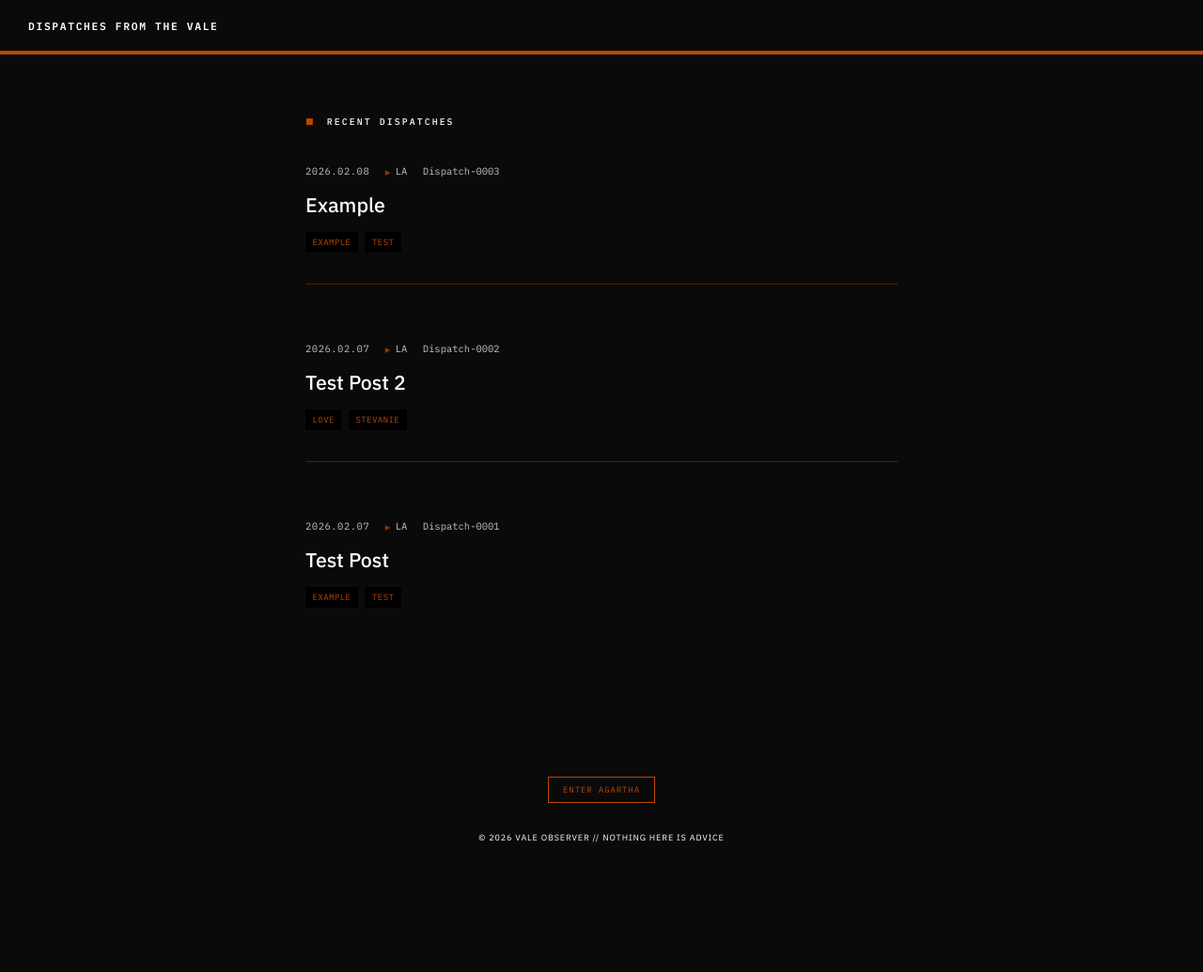
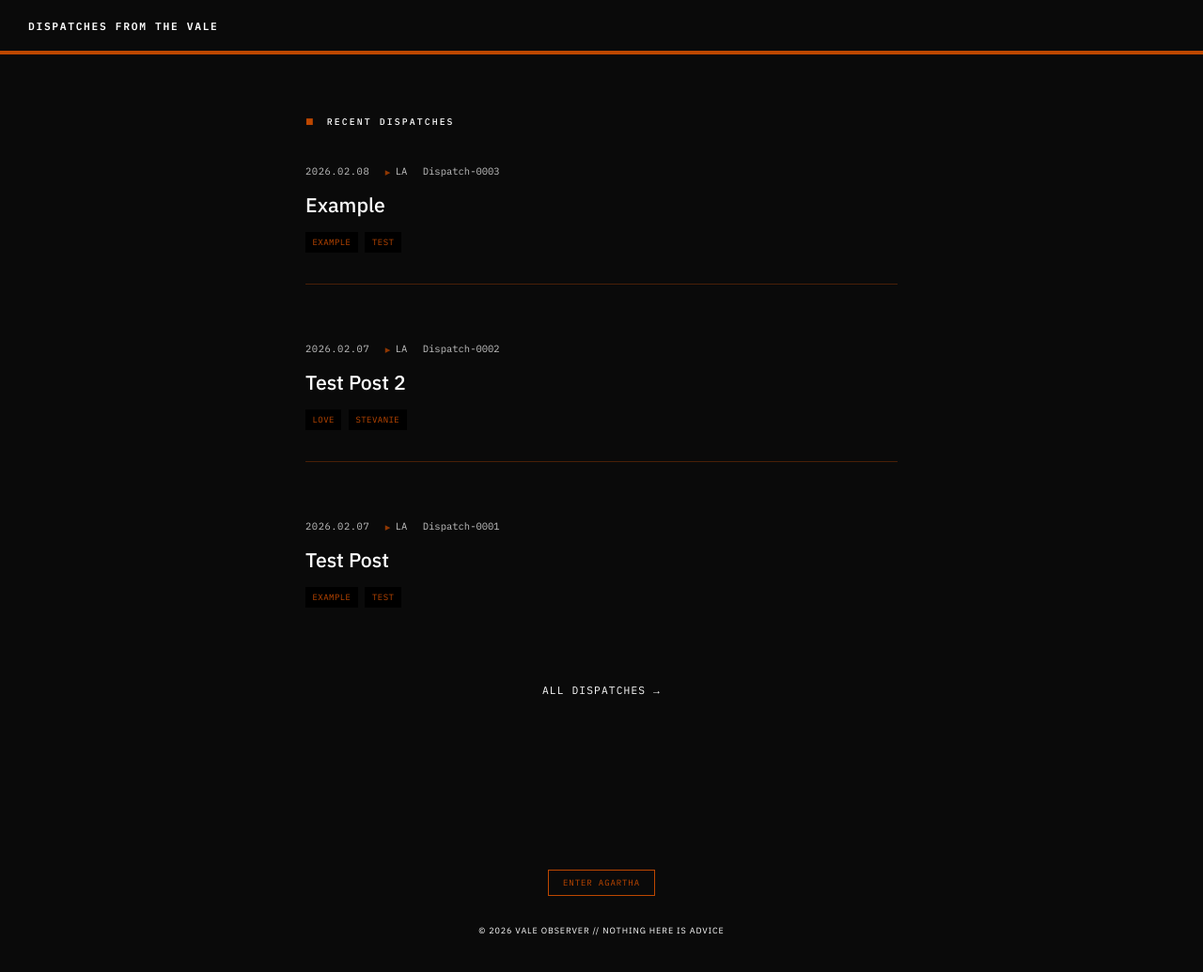
Before and after one commit to valeobserver/dispatches-from-the-vale, a Jekyll site: the page built from index.html, in a window 1280 px wide and 1043 px high. Shown: the top 1035 px of the window at 94% size. Built offline with Jekyll 4.4.1, drawn with Linux system fonts in a browser that asks for light colours.

Commit message:
added archive

```diff
--- a/_layouts/default.html
+++ b/_layouts/default.html
@@ -248,7 +248,21 @@
 
     </article>
     {% endfor %}
-  </section>
+
+<div style="margin-top: 3rem; text-align: center;">
+    <a href="/archive" style="font-family: var(--mono); font-size: 0.75rem; letter-spacing: 0.1em; color: var(--fg-dim); text-decoration: none; border-bottom: 1px solid transparent; transition: all 0.3s;">
+        ALL DISPATCHES →
+    </a>
+</div>
+
+<style>
+a[href="/archive"]:hover {
+    color: var(--accent);
+    border-bottom-color: var(--accent);
+}
+</style>
+
+</section>
 </main>
 
 <div style="padding-bottom: 3rem;">
```
